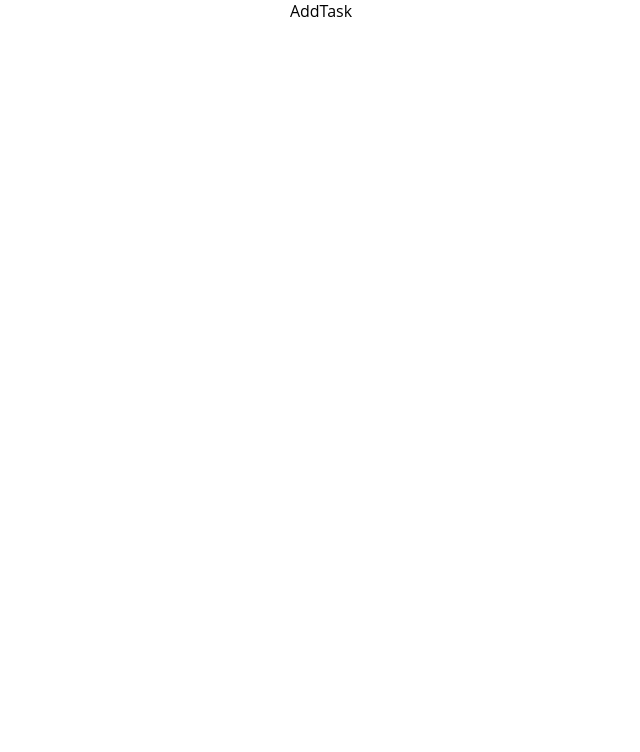
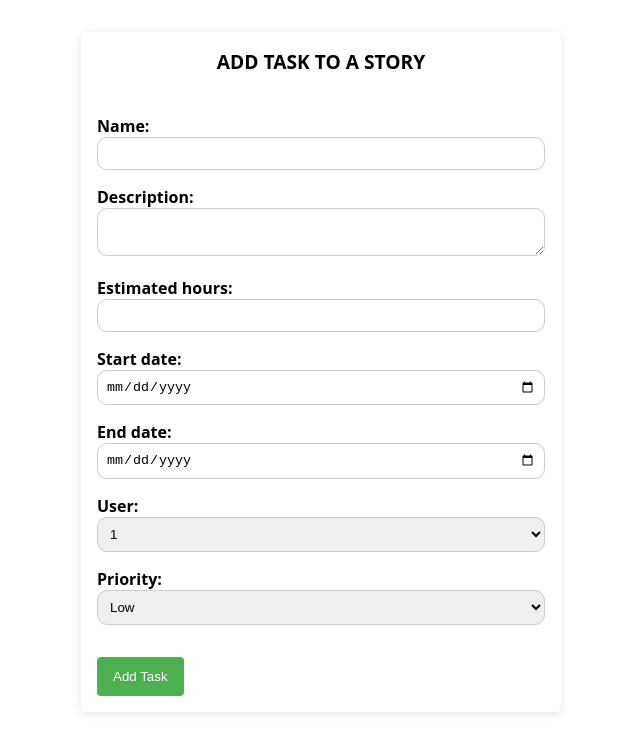
Before and after one commit to JuliaKucmierczyk/ManagMe, a React (Vite) app: page /add-task in a window 1280 px wide. Shown: the top 752 px of the page, without its empty margins (319-959 px from the left). Built offline with nearby package versions, Linux system fonts and the light colour scheme.

Commit message:
Still working on Tasks and date of the task

```diff
--- a/src/App.css
+++ b/src/App.css
@@ -31,7 +31,7 @@ h3,
 h4,
 h5,
 h6 {
-  margin-bottom: 20px;
+  margin-bottom: 10px;
   font-weight: bold;
   text-transform: uppercase;
   position: relative;
@@ -125,6 +125,8 @@ ul li:hover {
   font-weight: 700;
 }
 
+/* Kanban */
+
 .kanban-board {
   display: flex;
   justify-content: space-between;
@@ -181,6 +183,23 @@ ul li:hover {
   transform: translateY(-2px);
 }
 
+.kanban-column p {
+  margin-bottom: 5px;
+  font-size: 0.8rem;
+}
+
+.kanban-column p span {
+  font-weight: bold;
+}
+
+.dates p {
+  display: flex;
+  align-items: center;
+  justify-content: space-between;
+}
+
+/* Stories */
+
 .stories-container form {
   display: flex;
   align-items: center;
@@ -231,7 +250,7 @@ ul li:hover {
 
 .add-story-form label {
   font-weight: bold;
-  margin-bottom: 0.25rem;
+  margin-top: 1rem;
   display: block;
 }
 
--- a/src/App.tsx
+++ b/src/App.tsx
@@ -13,7 +13,7 @@ function App() {
       <Routes>
         <Route path="/" element={<ListOfProjects projects={mockProjects} />} />
         <Route path="/stories/:projectId" element={<Stories />} />
-        <Route path="/tasks/:projectId" element={<ListOfTasks />} />
+        <Route path="/tasks/:storyId" element={<ListOfTasks />} />
         <Route path="/add-story" element={<AddStory />} />
         <Route path="/add-task" element={<AddTask />} />
       </Routes>
--- a/src/Pages/AddTask.tsx
+++ b/src/Pages/AddTask.tsx
@@ -1,5 +1,118 @@
-const AddTask = () => {
-  return <div>AddTask</div>;
+import React, { useState } from "react";
+import { useNavigate } from "react-router-dom";
+import { StoryService } from "../Services/StoryService";
+import { Task } from "../Models/Task";
+import { TaskService } from "../Services/TaskService";
+
+interface Props {}
+
+const AddTask: React.FC<Props> = () => {
+  const [name, setName] = useState("");
+  const [description, setDescription] = useState("");
+  const [estimatedTime, setEstimatedTime] = useState<number>();
+  const [startDate, setStartDate] = useState<string>();
+  const [endDate, setEndDate] = useState<string>();
+  const [userId, setUser] = useState<string>();
+  const [priority, setPriority] = useState<Task["priority"]>("low");
+
+  // Sprawdz
+  const history = useNavigate();
+
+  const handleSubmit = async (event: React.FormEvent<HTMLFormElement>) => {
+    event.preventDefault();
+
+    const newTask: Task = {
+      id: (Math.floor(Math.random() * 100000) + 1).toString(),
+      name,
+      description,
+      priority,
+      storyId: StoryService.getCurrentStoryId() || "",
+      state: "todo",
+      createdAt: new Date().toString(),
+      estimatedTime,
+      startDate,
+      endDate,
+      userId,
+    };
+
+    try {
+      await TaskService.createTask(newTask);
+      // dsadasdasdasd
+      history("/tasks/" + StoryService.getCurrentStoryId());
+    } catch (error) {
+      console.error("Error creating task:", error);
+    }
+  };
+
+  return (
+    <div className="add-story-form add-story-form">
+      <h1>Add Task to a Story</h1>
+      <form onSubmit={handleSubmit}>
+        <label htmlFor="name">Name:</label>
+        <input
+          type="text"
+          id="name"
+          value={name}
+          onChange={(event) => setName(event.target.value)}
+          required
+        />
+        <label htmlFor="description">Description:</label>
+        <textarea
+          id="description"
+          value={description}
+          onChange={(event) => setDescription(event.target.value)}
+          required
+        />
+        <label htmlFor="estimatedTime">Estimated hours:</label>
+        <input
+          type="number"
+          id="estimatedTime"
+          value={estimatedTime}
+          onChange={(event) => setEstimatedTime(parseInt(event.target.value))}
+          required
+        />
+        <label htmlFor="startDate">Start date:</label>
+        <input
+          type="date"
+          id="startDate"
+          value={startDate}
+          onChange={(event) => setStartDate(event.target.value)}
+          required
+        />
+        <label htmlFor="endDate">End date:</label>
+        <input
+          type="date"
+          id="endDate"
+          value={endDate}
+          onChange={(event) => setEndDate(event.target.value)}
+          required
+        />
+        <label htmlFor="userId">User:</label>
+        <select
+          id="userId"
+          value={userId}
+          onChange={(event) => setUser(event.target.value)}
+        >
+          <option value="1">1</option>
+          <option value="2">2</option>
+          <option value="3">3</option>
+        </select>
+        <label htmlFor="priority">Priority:</label>
+        <select
+          id="priority"
+          value={priority}
+          onChange={(event) =>
+            setPriority(event.target.value as Task["priority"])
+          }
+        >
+          <option value="low">Low</option>
+          <option value="medium">Medium</option>
+          <option value="high">High</option>
+        </select>
+        <button type="submit">Add Task</button>
+      </form>
+    </div>
+  );
 };
 
 export default AddTask;
--- a/src/Pages/ListOfTasks.tsx
+++ b/src/Pages/ListOfTasks.tsx
@@ -9,13 +9,13 @@ const TasksView = () => {
 
   let tasks: Task[] = [];
   const user = UserService.getLoggedInUser();
-
   const currentStory = StoryService.getCurrentStoryId();
 
   if (currentStory) {
     tasks = TaskService.getTasksByStoryId(currentStory);
   } else {
-    console.log("There is no current tasks selected");
+    console.log("Current story: " + currentStory);
+    console.log("There is no current tasks for this id");
   }
 
   const groupedTasks = tasks.reduce(
@@ -31,11 +31,11 @@ const TasksView = () => {
   );
 
   const handleClick = () => {
-    navigate("/add-task/${projectId}");
+    navigate("/add-task");
   };
 
   return (
-    <div className="tasks-container">
+    <div className="tasks-container stories-container">
       <h1>Tasks</h1>
       <div className="button-user-view">
         <button className="add-story-btn" type="button" onClick={handleClick}>
@@ -49,7 +49,24 @@ const TasksView = () => {
           <h2>Todo</h2>
           <ul>
             {groupedTasks.todo.map((task) => (
-              <li key={(task as Task).id}>{(task as Task).name}</li>
+              <li key={(task as Task).id}>
+                <h4>{(task as Task).name}</h4>
+                <p>{(task as Task).description}</p>
+                <p>
+                  Created: <span>{(task as Task).createdAt}</span>
+                </p>
+                <p>
+                  Estimated Hours: <span>{(task as Task).estimatedTime}</span>
+                </p>
+                <div className="dates">
+                  <p>
+                    Start Date: <span>{(task as Task).startDate}</span>
+                  </p>
+                  <p>
+                    EndDate: <span>{(task as Task).endDate}</span>
+                  </p>
+                </div>
+              </li>
             ))}
           </ul>
         </div>
--- a/src/Pages/Stories.tsx
+++ b/src/Pages/Stories.tsx
@@ -33,8 +33,8 @@ const StoriesView = () => {
   };
 
   const handleStoryClick = (storyId: number) => {
+    navigate(`/tasks/${storyId}`);
     StoryService.setCurrentStoryId(storyId.toString());
-    navigate(`/tasks/${storyId}`);
   };
 
   return (
--- a/src/Services/StoryService.ts
+++ b/src/Services/StoryService.ts
@@ -13,7 +13,7 @@ export class StoryService {
 
       static setCurrentStoryId(storyId: string): void {
         console.log("Current story id is:"+ storyId)
-        ApiService.setData('currentProjectId', storyId);
+        ApiService.setData('currentStoryId', storyId);
       }
 
       static createStory(newStory: Story): void {
```
Also changed, not shown: src/Models/Task.ts (+5 -6 lines).
